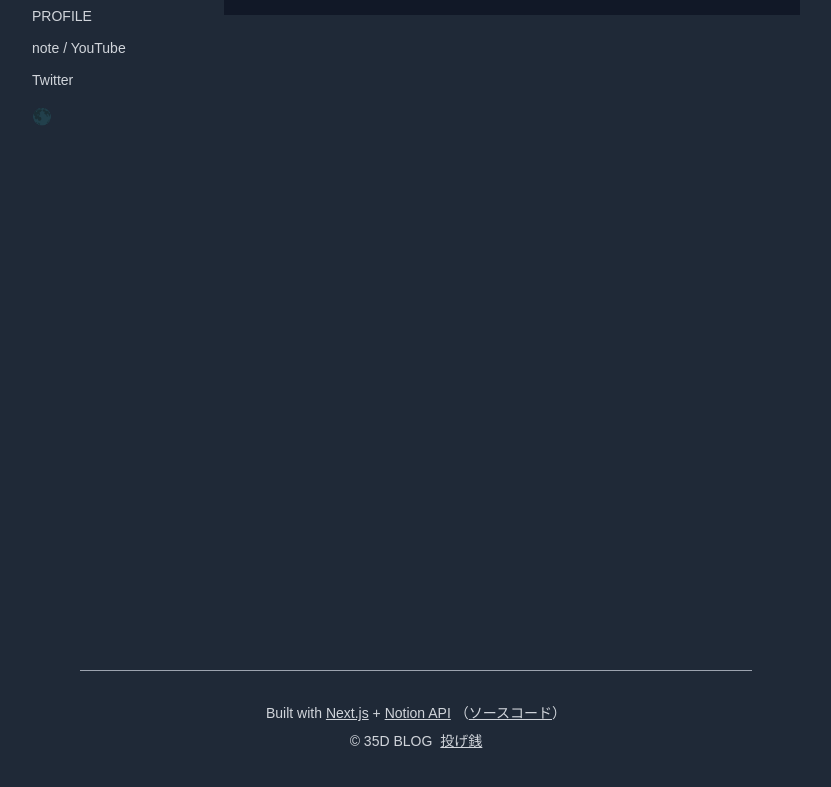
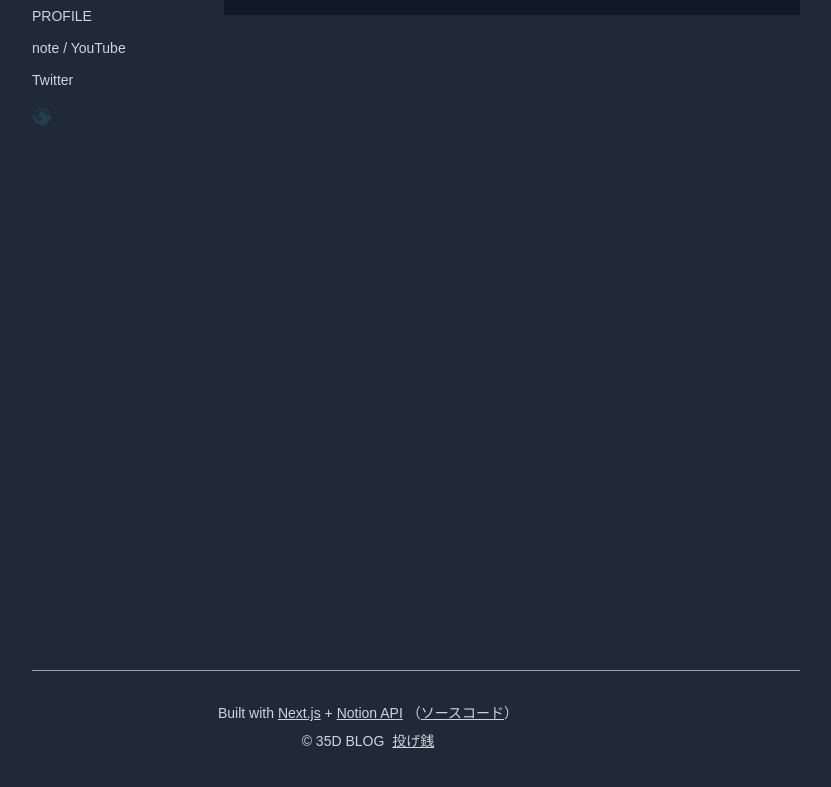
Before and after one commit to 35d/35d-blog, a Next.js app: page /creative/1 in a window 1280 px wide. Shown: the part 318-1105 px from the top of the page, without its empty margins (224-1055 px from the left). Built offline with nearby package versions, Linux system fonts and the light colour scheme.

Commit message:
🎨 fix footer padding

```diff
--- a/components/Footer.tsx
+++ b/components/Footer.tsx
@@ -1,4 +1,3 @@
-import Link from 'next/link'
 import ExtLink from './ExtLink'
 
 const ExternalLink = ({ href, children }) => (
@@ -14,7 +13,7 @@ const ExternalLink = ({ href, children }) => (
 
 export default function Footer() {
   return (
-    <footer className="flex flex-col justify-center items-start max-w-2xl mx-auto w-full mb-8">
+    <footer className="flex flex-col justify-center items-start mx-auto w-full mb-8">
       <hr className="w-full border-1 border-gray-300 dark:border-gray-400" />
       <div className="w-full max-w-2xl grid grid-cols-1 pb-16 text-center">
         <div className="flex flex-col">
```
